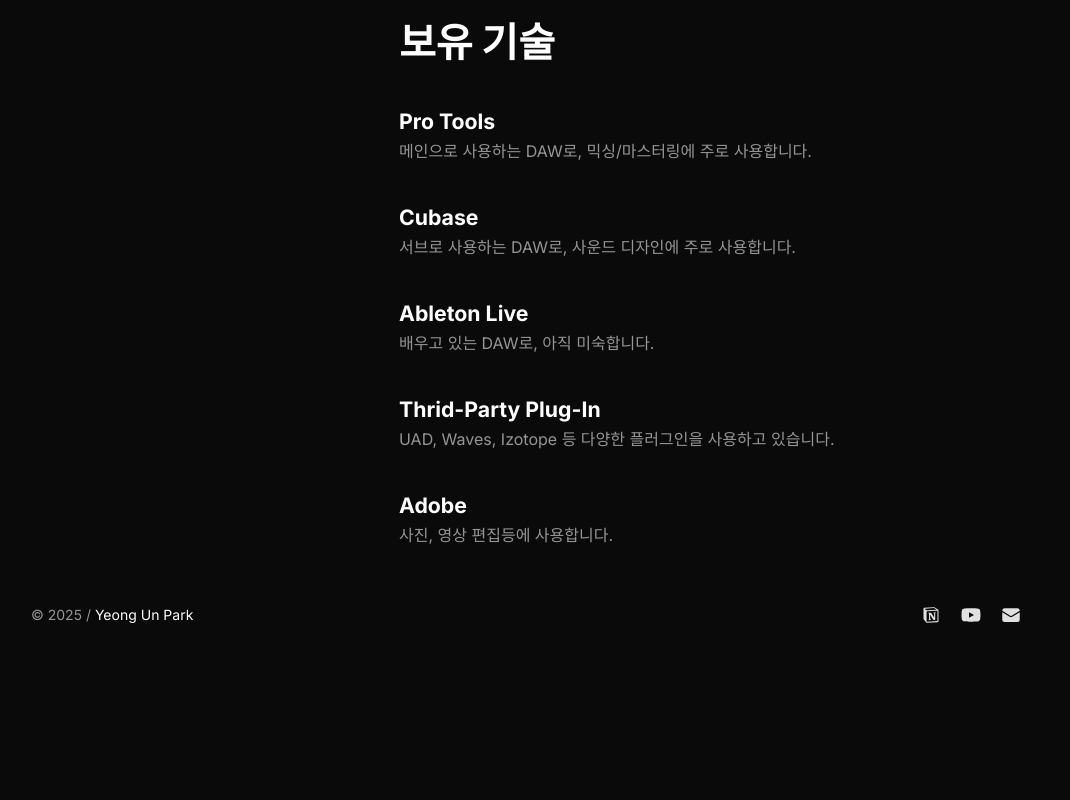
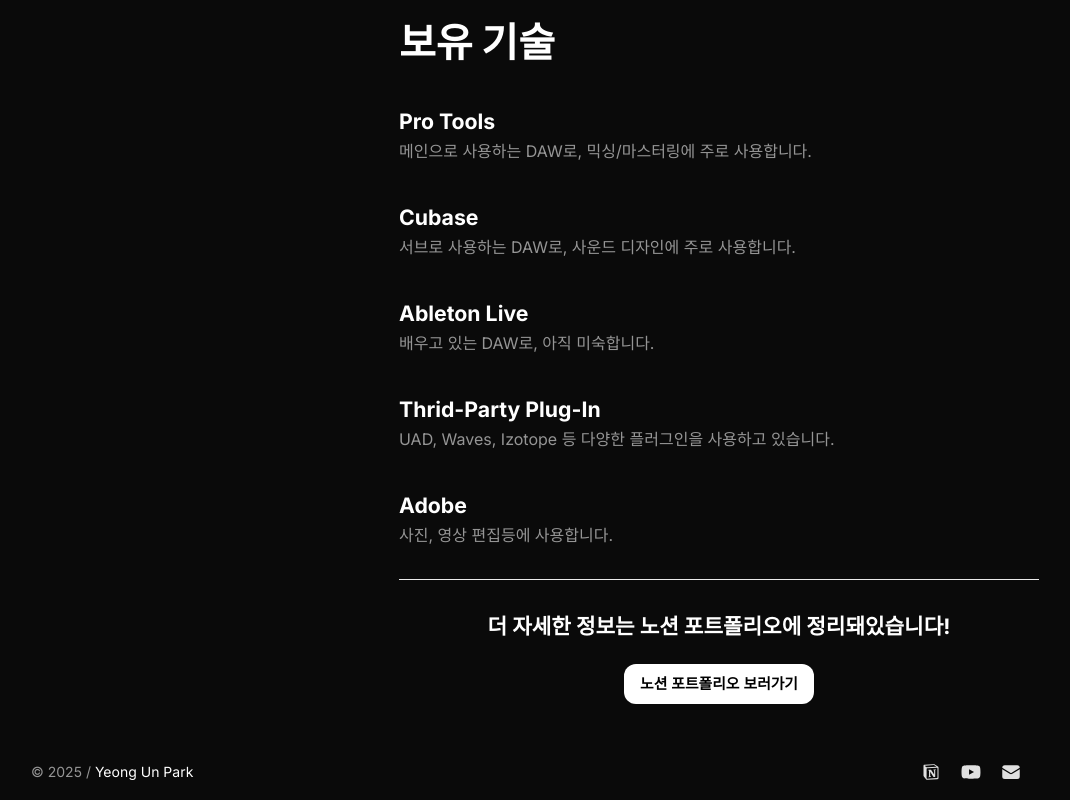
Before and after one commit to yeongungod/unifolio, a Next.js app: page /about in a window 1280 px wide. Shown: the part 2091-2891 px from the top of the page, without its empty margins (113-1183 px from the left). Before the commit the page ends 2734 px from the top, so only its background shows below. Built offline with nearby package versions, Linux system fonts and the light colour scheme.

Commit message:
adout 하단 notion link 추가

```diff
--- a/src/app/about/page.tsx
+++ b/src/app/about/page.tsx
@@ -14,6 +14,7 @@
 import TableOfContents from "@/components/about/TableOfContents";
 import styles from "@/components/about/about.module.scss";
 import { person, about, social } from "@/app/resources/content";
+import Link from "next/link"; // ✅ Notion 링크를 위해 추가
 
 export async function generateMetadata() {
   const title = about.title;
@@ -370,6 +371,27 @@
               </Column>
             </>
           )}
+           {/* ──────────────────────────────────────────────── */}
+          {/* Notion 링크 섹션 추가 */}
+          <Column
+            horizontal="center"
+            gap="m"
+            style={{
+              marginTop: "2rem",
+              paddingTop: "2rem",
+              borderTop: "1px solid #eaeaea",
+            }}
+          >
+            <Text variant="heading-strong-l">
+              더 자세한 정보는 노션 포트폴리오에 정리돼있습니다!
+            </Text>
+            <Link href="https://yeongungod.notion.site" passHref>
+              <Button as="a" target="_blank" rel="noopener noreferrer" variant="primary">
+                노션 포트폴리오 보러가기
+              </Button>
+            </Link>
+          </Column>
+          {/* ──────────────────────────────────────────────── */}
         </Column>
       </Flex>
     </Column>
```
Also changed, not shown: src/components/NotionLink.tsx (added, +25 -0 lines).
